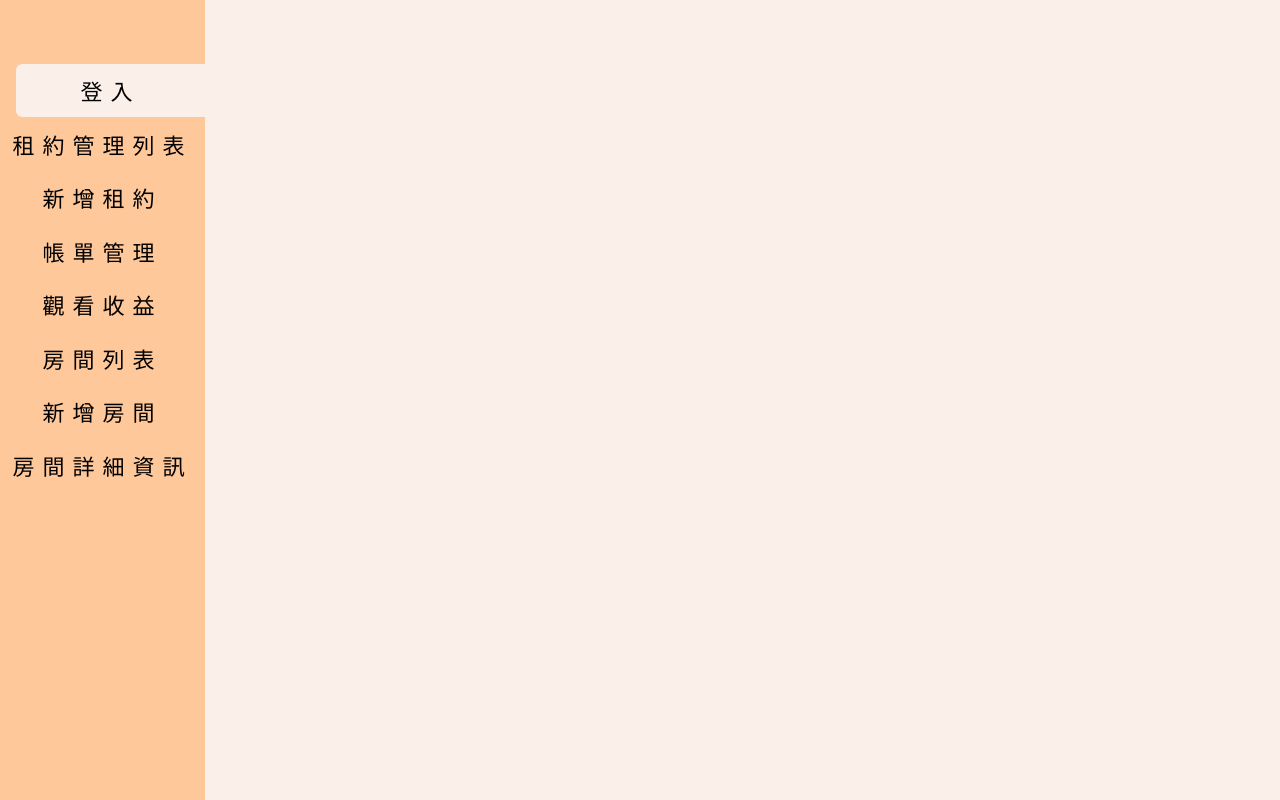
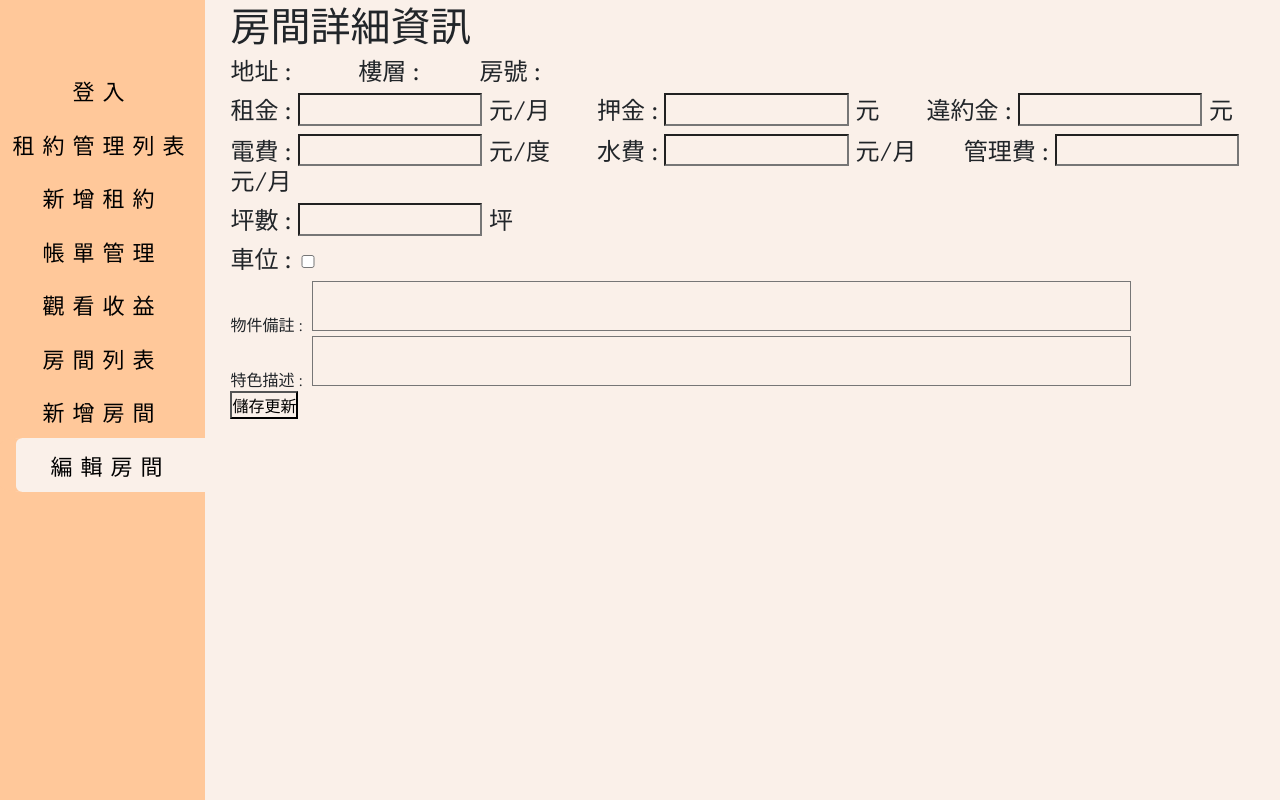
Before and after one commit to Jiuan1231456/F_rent, a Vue app: page /editRoom in a window 1280 px wide. Built offline with nearby package versions, Linux system fonts and the light colour scheme.

Commit message:
新增 : 詳細資訊、編輯房間

```diff
--- a/src/components/Header.vue
+++ b/src/components/Header.vue
@@ -18,13 +18,12 @@ export default {
   <div class="headerArea">
     <RouterLink class="routerItem" :class="{ selectedPage: this.page === 1 }" to="/">登入</RouterLink>
     <RouterLink class="routerItem" :class="{ selectedPage: this.page === 6 }" to="/ContractList">租約管理列表</RouterLink>
-
     <RouterLink class="routerItem" :class="{ selectedPage: this.page === 7 }" to="/contractAdd">新增租約</RouterLink>
     <RouterLink class="routerItem" :class="{ selectedPage: this.page === 10 }" to="/bill">帳單管理</RouterLink>
     <RouterLink class="routerItem" :class="{ selectedPage: this.page === 11 }" to="/benefit">觀看收益</RouterLink>
     <RouterLink class="routerItem" :class="{ selectedPage: this.page === 2 }" to="/roomlist">房間列表</RouterLink>
     <RouterLink class="routerItem" :class="{ selectedPage: this.page === 3 }" to="/addroom">新增房間</RouterLink>
-    <RouterLink class="routerItem" :class="{ selectedPage: this.page === 4 }" to="/roomDetail">房間詳細資訊</RouterLink>
+    <RouterLink class="routerItem" :class="{ selectedPage: this.page === 4 }" to="/editRoom">編輯房間</RouterLink>
   </div>
 </template>
 
--- a/src/router/index.js
+++ b/src/router/index.js
@@ -60,6 +60,12 @@ const router = createRouter({
       name: 'roomDetail',
       component: () => import('../views/RoomDetail.vue')
     },
+    {//編輯單一房間資訊
+      path: '/editRoom',
+      name: 'editRoom',
+      component: () => import('../views/EditRoom.vue')
+    },
+
   ]
 })
 
--- a/src/stores/dataStore.js
+++ b/src/stores/dataStore.js
@@ -4,10 +4,12 @@ export default defineStore('dataStore',{
     state: () => ({  // 存放全域變數的地方
         page:1,  // 讀取當頁頁碼
         loginObj:{},  // 存放房東登入資訊
+        roomDetail:{},// 存放當前點擊的房間資訊
     }),
     getters:{  // 返回變數或數據
       getPage:(state) => state.page,
       getLoginObj:(state) => state.loginObj,
+      getRoomD:(state) => state.roomDetail,
     },
     actions:{   // 處理數據
        setPage(params){
@@ -16,6 +18,9 @@ export default defineStore('dataStore',{
        setLoginObj(obj){
         this.loginObj = obj
        },
+       setRoomD(detail){ //把資料存到pinia中的函數 getRoomIndex(i)被點擊時 對應的index會存到(i)
+        this.roomDetail = detail
+       },
         }
     }
 )
--- /dev/null
+++ b/src/views/EditRoom.vue
@@ -0,0 +1,94 @@
+<script>
+import dataStore from "@/stores/dataStore";
+import { mapState, mapActions } from "pinia";
+export default {
+    data() {
+        return {
+
+        }
+    },
+    computed: {
+        ...mapState(dataStore, ['page', 'loginObj', 'roomDetail'])
+    },
+    methods: {
+        ...mapActions(dataStore, ['setPage']),
+
+        update() {//更新房間資訊並跳回房間列表
+            let newDate={
+                address:this.roomDetail.address,
+                rentP: this.roomDetail.rentP,
+                deposit: this.roomDetail.deposit,
+                cutP: this.roomDetail.cutP,
+                eletricP: this.roomDetail.eletricP,
+                waterP: this.roomDetail.waterP,
+                manageP: this.roomDetail.manageP,
+                acreage: this.roomDetail.acreage,
+                parking: this.roomDetail.parking,
+                equip: this.roomDetail.equip,
+                rOther: this.roomDetail.rOther,
+            }
+            fetch("http://localhost:8080/room/updateRoom", {
+                method: "POST",
+                headers: {
+                    "Content-Type": "application/json"
+                },
+                body: JSON.stringify(newDate)
+            })
+                .then(res => res.json())
+                .then(data => {
+                    console.log("更新完的結果", this.roomDetail)
+                    // 篩選出當前account的問卷
+                    // this.roomList = data.roomList.filter(item => item.account === this.loginObj.ownerAccount);
+                })
+        },
+    },
+    mounted() {
+        this.setPage(4)
+    }
+}
+</script>
+
+<template>
+    <div class="bigArea">
+        <h1>房間詳細資訊</h1>
+        <h4>地址 : {{ this.roomDetail.address }} &nbsp;&nbsp;&nbsp;&nbsp;&nbsp;&nbsp;&nbsp;&nbsp;
+            樓層 :{{ this.roomDetail.floor }}&nbsp;&nbsp;&nbsp;&nbsp;&nbsp;&nbsp;&nbsp;&nbsp;
+            房號 : {{ this.roomDetail.roomId }}
+        </h4>
+        <h4>租金 : <input class="rentP inp" type="text" v-model="this.roomDetail.rentP"> 元/月&nbsp;&nbsp;&nbsp;&nbsp;&nbsp;&nbsp;
+            押金 : <input class="deposit inp" type="text" v-model="this.roomDetail.deposit"> 元&nbsp;&nbsp;&nbsp;&nbsp;&nbsp;&nbsp;
+            違約金 : <input class="cutP inp" type="text" v-model="this.roomDetail.cutP"> 元
+        </h4>
+        <h4>電費 : <input class="eletricP inp" type="text" v-model="this.roomDetail.eletricP"> 元/度&nbsp;&nbsp;&nbsp;&nbsp;&nbsp;&nbsp;
+            水費 : <input class="waterP inp" type="text" v-model="this.roomDetail.waterP"> 元/月&nbsp;&nbsp;&nbsp;&nbsp;&nbsp;&nbsp;
+            管理費 : <input class="manageP inp" type="text" v-model="this.roomDetail.manageP"> 元/月</h4>
+        <h4>坪數 : <input class="acreage inp" type="text" v-model="this.roomDetail.acreage"> 坪</h4>
+        <h4>車位 : <input class="parking inp" type="checkbox" v-model="this.roomDetail.parking"></h4>
+        <div class="equipDiv">
+            <span>物件備註&nbsp;:&nbsp;&nbsp;</span>
+            <textarea class="equip inp" style="resize: none; width: 80%; height: 40%;" v-model="this.roomDetail.equip"></textarea>
+        </div>
+        <div class="rOtherDiv">
+            <span>特色描述&nbsp;:&nbsp;&nbsp;</span>
+            <textarea class="rOther inp" style="resize: none; width: 80%; height: 40%;" v-model="this.roomDetail.rOther"></textarea>
+        </div>
+        <button @click="update()">儲存更新</button>
+    </div>
+</template>
+
+<style scoped lang="scss">
+.bigArea {
+    width: 80%;
+    margin: 0 auto;
+}
+
+.inp {
+    padding-left: 5px;
+    width: 18%;
+}
+
+.parking{
+    width: 2%;
+}
+
+</style>
--- a/src/views/RoomDetail.vue
+++ b/src/views/RoomDetail.vue
@@ -8,21 +8,40 @@ export default {
         }
     },
     computed: {
-        ...mapState(dataStore, ['page'])
+        ...mapState(dataStore, ['page', 'loginObj', 'roomDetail'])
     },
     methods: {
-        ...mapActions(dataStore, ['setPage'])
+        ...mapActions(dataStore, ['setPage']),
     },
     mounted() {
-        this.setPage(4)
+        this.setPage(5)
     }
 }
 </script>
 
 <template>
-
+<div class="bigArea">
+    <h1>房間詳細資訊</h1>
+    <h4>地址 : {{this.roomDetail.address}}&nbsp;&nbsp;&nbsp;&nbsp;&nbsp;&nbsp;&nbsp;&nbsp;
+        樓層 : {{this.roomDetail.floor}}&nbsp;&nbsp;&nbsp;&nbsp;&nbsp;&nbsp;&nbsp;&nbsp;
+        房號 : {{this.roomDetail.roomId}}</h4>
+    <h4>租金 : {{this.roomDetail.rentP}}元/月&nbsp;&nbsp;&nbsp;&nbsp;&nbsp;&nbsp;&nbsp;&nbsp;
+        押金 : {{this.roomDetail.deposit}}元&nbsp;&nbsp;&nbsp;&nbsp;&nbsp;&nbsp;&nbsp;&nbsp;
+        違約金 : {{this.roomDetail.cutP}}元</h4>
+    <h4>電費 : {{this.roomDetail.eletricP}}元/度&nbsp;&nbsp;&nbsp;&nbsp;&nbsp;&nbsp;&nbsp;&nbsp;
+        水費 : {{this.roomDetail.waterP}}元/月&nbsp;&nbsp;&nbsp;&nbsp;&nbsp;&nbsp;&nbsp;&nbsp;
+        管理費 : {{this.roomDetail.manageP}}元/月</h4>
+    <h4>坪數 : {{this.roomDetail.acreage}}坪</h4>
+    <h4 v-if="this.roomDetail.parking" >車位 : 有</h4>
+    <h4 v-else>車位 : 無</h4>
+    <h4>物件備註 : {{this.roomDetail.equip}}</h4>
+    <h4>特色描述 : {{this.roomDetail.rOther}}</h4>
+    </div>
 </template>
 
 <style scoped lang="scss">
-
+.bigArea{
+width: 80%;
+margin: 0 auto;
+}
 </style>
--- a/src/views/RoomList.vue
+++ b/src/views/RoomList.vue
@@ -8,22 +8,19 @@ export default {
                 address: "",
                 roomId: "",
             },
-            roomList:[],
-            deleteCheckbox:[],
-            roomImage:[
-                {image:'public/FRentImageNC/0.jpg'},
-                {image:'/FRentImageNC/0.jpg'}
-            ],
+            roomList: [],
+            deleteCheckbox: [],
+            roomImage: [],
         }
     },
     computed: {
-        ...mapState(dataStore, ['page', 'loginObj'])
+        ...mapState(dataStore, ['page', 'loginObj', 'roomDetail'])
     },
     methods: {
-        ...mapActions(dataStore, ['setPage']),
+        ...mapActions(dataStore, ['setPage','setRoomD']),
 
         search() { //搜尋房間
-            console.log(this.obj);
+            console.log("input輸入的地址和房號",this.obj);
             fetch("http://localhost:8080/room/roomSearch", {
                 method: "POST",
                 headers: {
@@ -33,10 +30,10 @@ export default {
             })
                 .then(res => res.json())
                 .then(data => {
-                    console.log(data)
+                    console.log("符合搜尋條件的結果",data)
                     // 篩選出當前account的問卷
                     this.roomList = data.roomList.filter(item => item.account === this.loginObj.ownerAccount);
-                    console.log(this.roomList)
+                    console.log("篩選出當前登入者的所有房間",this.roomList)
                 })
         },
 
@@ -60,29 +57,40 @@ export default {
                     .then((res) => res.json())
                     .then((data) => {
                         console.log(data)
+                        this.search()
                     })
             };
             this.deleteCheckbox = [];
         },
 
+        browse(index) { //瀏覽詳細資訊、編輯先抓資料
+            this.setRoomD(this.roomList[index]);
+            console.log("pinia的setRoomD",this.roomDetail)
+        },
+
+    },
+
+    created() {
+        this.search()
     },
     mounted() {
-        this.setPage(2),
-        this.search()
-
+        this.setPage(2)
     }
 }
 </script>
 
 <template>
+    <link rel="stylesheet" href="https://cdnjs.cloudflare.com/ajax/libs/font-awesome/6.5.2/css/all.min.css" integrity="sha512-SnH5WK+bZxgPHs44uWIX+LLJAJ9/2PkPKZ5QiAj6Ta86w+fsb2TkcmfRyVX3pBnMFcV7oQPJkl9QevSCWr3W6A==" crossorigin="anonymous" referrerpolicy="no-referrer" />
     <div class="bigArea">
 
-        <div class="search">
+        <div class="search" id="searchId">
             地址<input type="text" class="searchInput1" title="依地址模糊搜尋" v-model="this.obj.address">
             房號<input type="text" class="searchInput2" title="依房號模糊搜尋" v-model="this.obj.roomId">
             <button class="searchButton bt" @click="search()">搜尋</button>
         </div>
 
+        <button class="deleteButton" @click="deleteSelectedRoom()">刪除</button>
+        <button class="addButton"><RouterLink to="/addRoom">新增</RouterLink></button>
 
         <table class="roomList">
             <tr>
@@ -97,20 +105,22 @@ export default {
             </tr>
 
             <tr v-for="(item, index) in this.roomList" :key="index">
-                <td style="width: 4%;"><input type="checkbox"></td>
-                <td style="width: 6%;">{{ index+1 }}</td>
+                <td style="width: 4%;"><input type="checkbox" v-model="deleteCheckbox" :value="item.address"></td>
+                <td style="width: 6%;">{{ index + 1 }}</td>
                 <td style="width: 17%;">圖片</td>
-                <td style="width: 36%; text-align: left; padding-left: 1%;">{{ item.address }}</td>
+                <td style="width: 36%; text-align: left; padding-left: 1%;"> <RouterLink to="/roomDetail" @click="this.browse(index)"> {{ item.address }} </RouterLink> </td>
                 <td style="width: 7%;">{{ item.floor }}</td>
                 <td style="width: 7%;">{{ item.roomId }}</td>
                 <td style="width: 12%;">{{ item.rentP }}</td>
                 <td style="width: 13%;">
-                    <RouterLink to="/roomDetail" class="edit">編輯</RouterLink>  <br>
-                    <button class="deleteButton" @click="deleteSelectedRoom()">刪除</button> <br>
-                    <button class="newContract">新增契約</button>
+                    <RouterLink to="/editRoom" class="edit" @click="this.browse(index)">編輯</RouterLink> <br>
+                    <br>
+                    <RouterLink to="/contractAdd" class="contractAdd">新增契約</RouterLink>
+
                 </td>
             </tr>
         </table>
+        <a href="#searchId"><i class="fa-regular fa-circle-up"></i></a>
     </div>
 </template>
 
@@ -119,6 +129,7 @@ export default {
     width: 80%;
     padding: 1%;
     margin: 0 auto;
+    position: relative;
 }
 
 .roomList {
@@ -142,4 +153,11 @@ export default {
         padding: 4px 0;
     }
 }
+
+.fa-circle-up{
+    position: absolute;
+    font-size: 30px;
+    right: -13px;
+    bottom: 15px;
+}
 </style>
```
Also changed, not shown: src/views/AddRoom.vue (+10 -6 lines).
